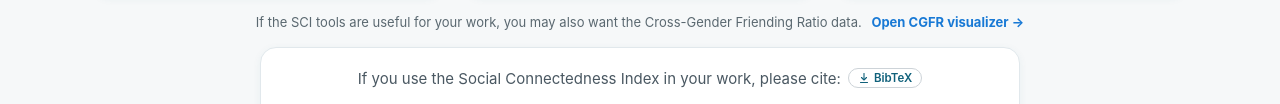
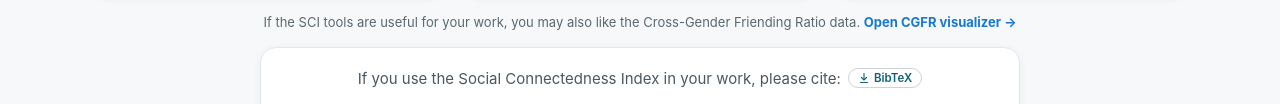
Before and after one commit to social-connectedness-index/social-connectedness-index, a website built with Vite: page web/index.html in a window 1280 px wide. Shown: the part 512-616 px from the top of the page. Built offline with nearby package versions, Linux system fonts and the light colour scheme.

Commit message:
landing page

```diff
--- a/web/index.html
+++ b/web/index.html
@@ -59,7 +59,7 @@
       </section>
 
       <aside class="related-tool" aria-label="Related data tool">
-        <span>If the SCI tools are useful for your work, you may also want the Cross-Gender Friending Ratio data.</span>
+        <span>If the SCI tools are useful for your work, you may also like the Cross-Gender Friending Ratio data.</span>
         <a href="./cgfr.html">Open CGFR visualizer →</a>
       </aside>
 
--- a/web/src/landing.css
+++ b/web/src/landing.css
@@ -126,7 +126,6 @@ html, body {
   white-space: nowrap;
 }
 .related-tool a {
-  margin-left: 6px;
   color: #1879d5;
   font-weight: 700;
   text-decoration: none;
```
